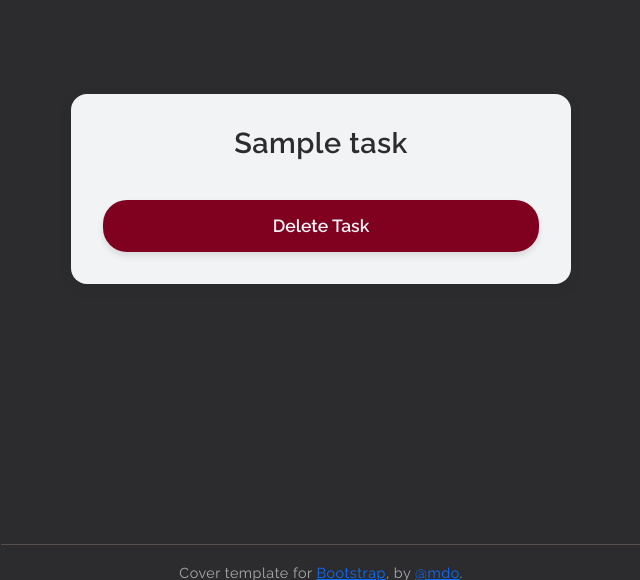
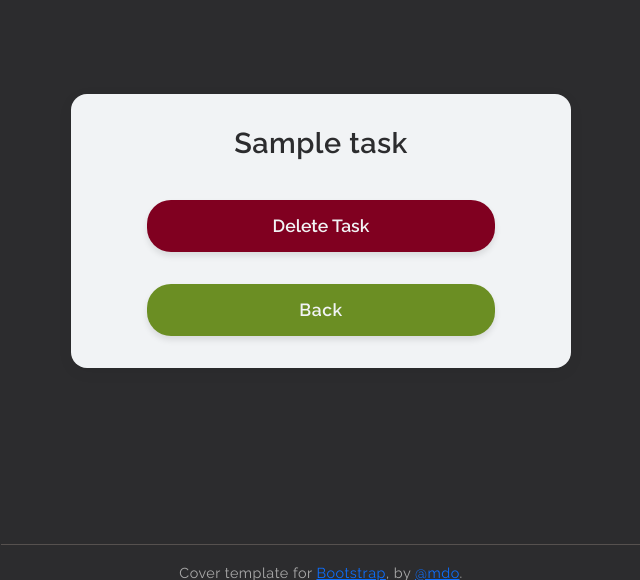
Before and after one commit to jegorix/testapps, a Django app: page /tmanager/1/delete in a window 1280 px wide. Shown: the part 181-761 px from the top of the page, without its empty margins (319-959 px from the left). Run offline with Django 5.2, Linux system fonts and the light colour scheme; tables that the repository leaves empty hold one stand-in row (values such as "Sample post"); parts of the project's set-up code (start-up, migrations or seed data) failed here and were passed over; some libraries are stand-ins or nearby versions.

Commit message:
add 'Back' button into delete page

```diff
--- a/test_app2/app2/main/templates/main/delete.html
+++ b/test_app2/app2/main/templates/main/delete.html
@@ -23,6 +23,8 @@ Delete
     {% csrf_token %}
 
     <button class="custom-btn-delete" type="submit">Delete Task</button><br>
+    <a href="{% url 'show_tasks' %}" class="custom-btn-back">Back</a><br>
+
   </form>
 
 
--- a/test_app2/app2/menu/static/menu/css/menu.css
+++ b/test_app2/app2/menu/static/menu/css/menu.css
@@ -385,7 +385,7 @@ textarea.form-input {
 .custom-btn-delete{
     margin-top: 2rem;
     display: inline-block;
-    width: 100%; /* чтобы была длинной */
+    width: 80%; /* уменьшена ширина кнопки */
     padding: 0.75rem 1rem;
     background-color: #800020; /* кожаный цвет */
     color: #f1f3f5; /* чёткий тёмный текст */
@@ -396,8 +396,38 @@ textarea.form-input {
     cursor: pointer;
     transition: background-color 0.3s, transform 0.2s;
     box-shadow: 0 4px 6px rgba(0, 0, 0, 0.1);
+}
 
+.custom-btn-delete:hover {
+    background-color: #66001f; /* более тёмный оттенок кожаного */
+    transform: scale(1.05); /* лёгкое увеличение кнопки */
 }
+
+.custom-btn-back{
+    margin-top: 2rem;
+    display: inline-block;
+    width: 80%; /* уменьшена ширина кнопки */
+    padding: 0.75rem 1rem;
+    background-color: #6B8E23; /* кожаный цвет */
+    color: #f1f3f5; /* чёткий тёмный текст */
+    border: none;
+    border-radius: 1.5rem; /* плавно скруглённые углы */
+    font-size: 1.1rem;
+    font-weight: 600;
+    cursor: pointer;
+    transition: background-color 0.3s, transform 0.2s;
+    box-shadow: 0 4px 6px rgba(0, 0, 0, 0.1);
+    text-decoration: none;
+}
+
+.custom-btn-back:hover {
+    background-color: #556B2F; /* более тёмный оттенок болотного */
+    transform: scale(1.05); /* лёгкое увеличение кнопки */
+}
+
+
+
+
 
 .task-del{
 margin-bottom: 8rem;
```
